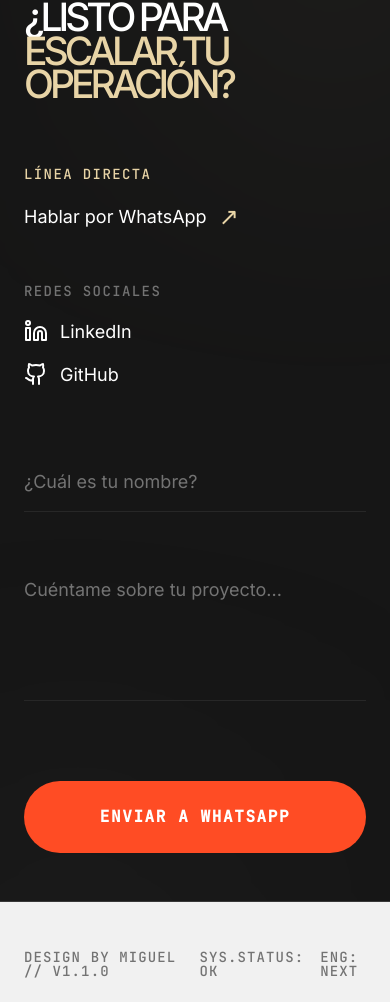
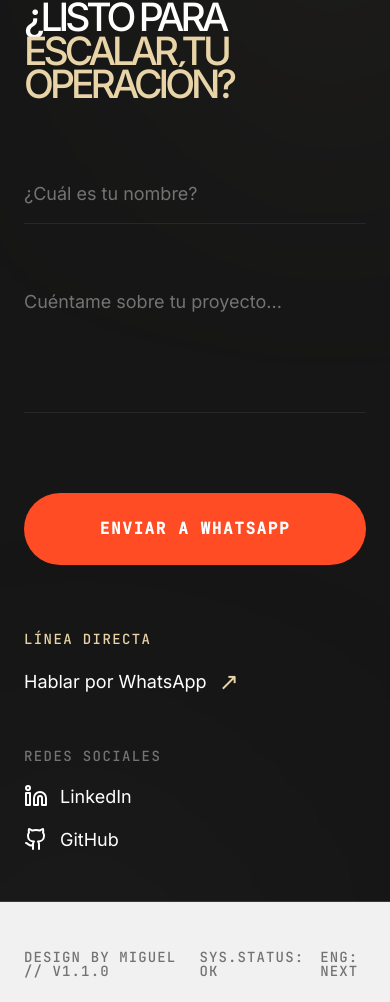
Before and after one commit to 2001mapa/portfolio_mapa, a Next.js app: page / in a window 390 px wide. Shown: the part 6278-7280 px from the top of the page. Built offline with nearby package versions, Linux system fonts and the light colour scheme.

Commit message:
fix: Reorder contact form and social links on mobile for better UX flow

```diff
--- a/src/components/ContactSection.tsx
+++ b/src/components/ContactSection.tsx
@@ -126,7 +126,7 @@ export function ContactSection() {
             whileInView={{ opacity: 1, x: 0 }}
             viewport={{ once: true }}
             transition={{ duration: 1, delay: 0.2 }}
-            className="flex flex-col gap-12 lg:w-1/3"
+            className="flex flex-col gap-12 lg:w-1/3 order-2 lg:order-1"
           >
             <div>
               <p className="font-[family-name:var(--font-ibm-plex-mono)] text-caption uppercase tracking-widest text-[#E8D4A6] mb-4">Línea Directa</p>
@@ -164,7 +164,7 @@ export function ContactSection() {
             whileInView={{ opacity: 1, y: 0 }}
             viewport={{ once: true }}
             transition={{ duration: 1, delay: 0.4 }}
-            className="lg:w-2/3 max-w-[700px] w-full"
+            className="w-full lg:w-2/3 max-w-[700px] order-1 lg:order-2"
           >
             <form onSubmit={handleSubmit} className="flex flex-col gap-12">
 
```
